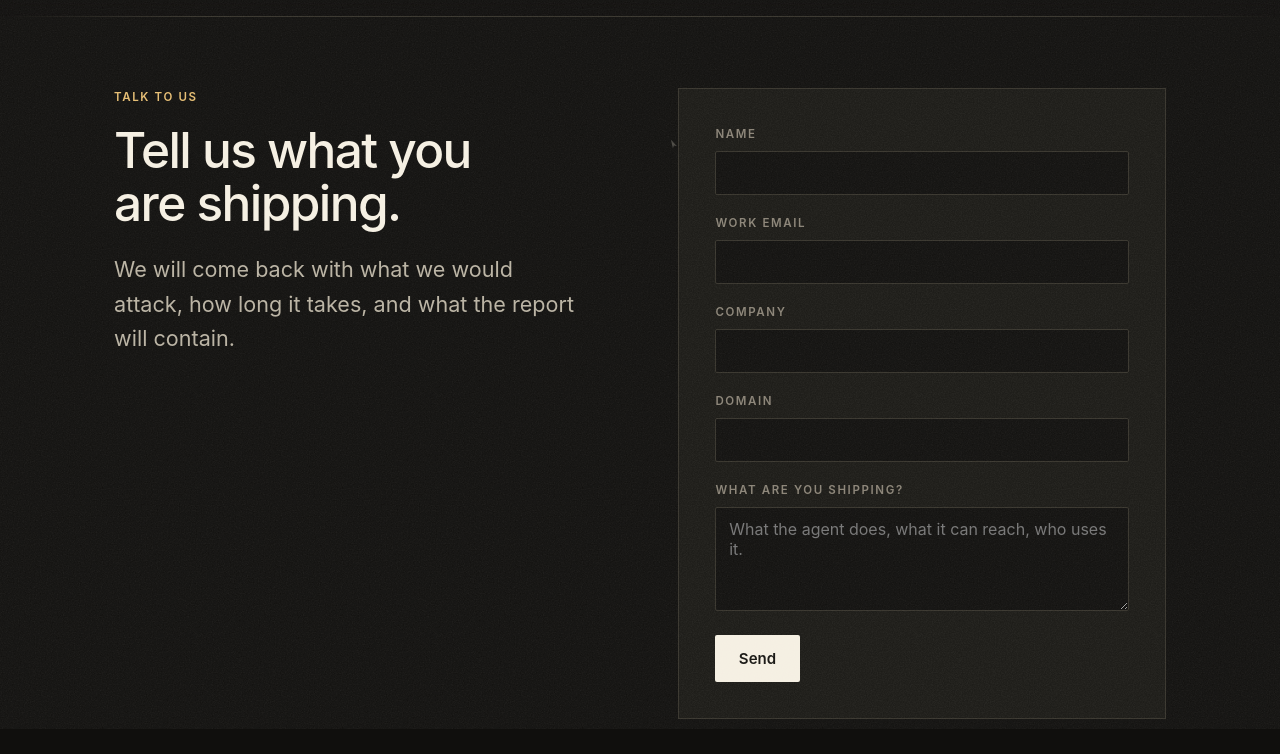
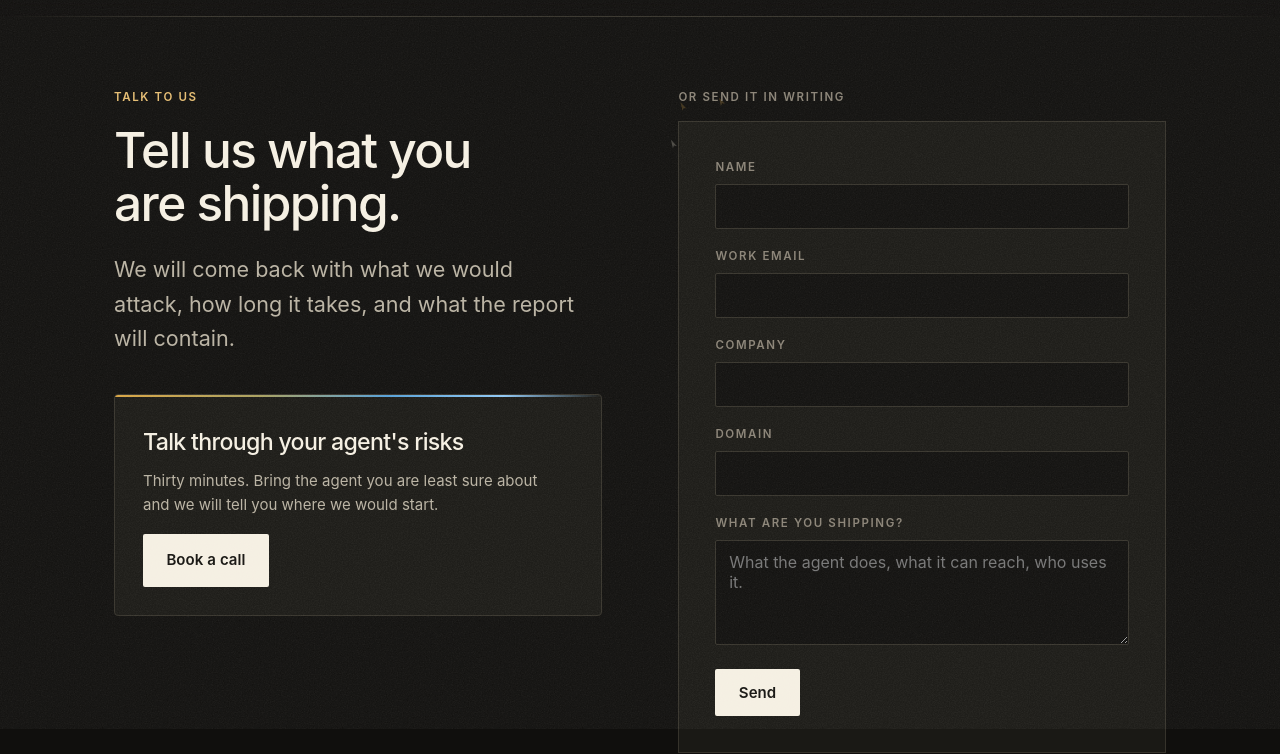
Before and after one commit to MahmoudAbdalla28/bwebsite, an Astro site: page /contact in a window 1280 px wide. Shown: the part 71-825 px from the top of the page. Built offline with nearby package versions, Linux system fonts and the light colour scheme; Astro itself is replaced by a stand-in of ours.

Commit message:
add a book-a-call route alongside the contact form
a call and a written brief are the same intent at different friction, so
they get equal billing rather than one buried. the contact page leads with
the call card and the form sits behind an 'or send it in writing' label,
and section A's cta pairs the primary with a quiet booking link.

```diff
--- a/src/pages/contact.astro
+++ b/src/pages/contact.astro
@@ -15,7 +15,26 @@ import Base from '../layouts/Base.astro'
           We will come back with what we would attack, how long it takes, and
           what the report will contain.
         </p>
+
+        <!-- same intent, less friction. a call and a form are a choice, not a
+             hierarchy, so they get equal billing rather than one buried. -->
+        <div class="book">
+          <p class="book-h">Talk through your agent's risks</p>
+          <p class="book-p">
+            Thirty minutes. Bring the agent you are least sure about and we will
+            tell you where we would start.
+          </p>
+          <a
+            class="btn btn-primary"
+            href="https://calendar.app.google/uUM1Mqos7uFRxfa67"
+            target="_blank"
+            rel="noopener noreferrer"
+          >Book a call</a>
+        </div>
       </div>
+
+      <div class="right">
+      <p class="orline">Or send it in writing</p>
 
       <p class="oops" id="oops" hidden>
         That did not send. Email team@trybastion.ai directly and we will pick it up.
@@ -64,6 +83,7 @@ import Base from '../layouts/Base.astro'
 
         <button class="btn btn-primary" type="submit">Send</button>
       </form>
+      </div>
     </div>
   </section>
 
@@ -88,6 +108,61 @@ import Base from '../layouts/Base.astro'
     font-size: clamp(2rem, 1.3rem + 2.6vw, 3.1rem);
     margin-block: 1.1rem 1.4rem;
     max-width: 14ch;
+  }
+
+  .book {
+    margin-top: clamp(1.75rem, 3vw, 2.5rem);
+    padding: clamp(1.25rem, 2.5vw, 1.75rem);
+    background: var(--panel);
+    border: 1px solid var(--stone-line);
+    border-radius: 4px;
+    position: relative;
+    overflow: hidden;
+  }
+
+  .book::before {
+    content: '';
+    position: absolute;
+    inset: 0 0 auto 0;
+    height: 2px;
+    background: linear-gradient(
+      to right,
+      var(--sp-1),
+      var(--sp-2) 30%,
+      var(--sp-3) 56%,
+      var(--sp-5) 80%,
+      transparent
+    );
+  }
+
+  .book-h {
+    font-family: var(--display);
+    font-weight: 500;
+    letter-spacing: -0.03em;
+    font-size: clamp(1.15rem, 1rem + 0.6vw, 1.45rem);
+    color: var(--ink);
+  }
+
+  .book-p {
+    margin-top: 0.5rem;
+    font-size: 0.94rem;
+    line-height: 1.55;
+    color: var(--ink-2);
+    max-width: 42ch;
+  }
+
+  .book .btn {
+    margin-top: 1.1rem;
+  }
+
+  /* heads the form so the two routes read as alternatives, not a sequence */
+  .orline {
+    margin-bottom: 0.9rem;
+    font-size: 0.72rem;
+    font-weight: 600;
+    letter-spacing: 0.14em;
+    text-transform: uppercase;
+    color: var(--muted);
   }
 
   .form {
```
Also changed, not shown: src/components/Evidence.astro (+14 -2 lines).
